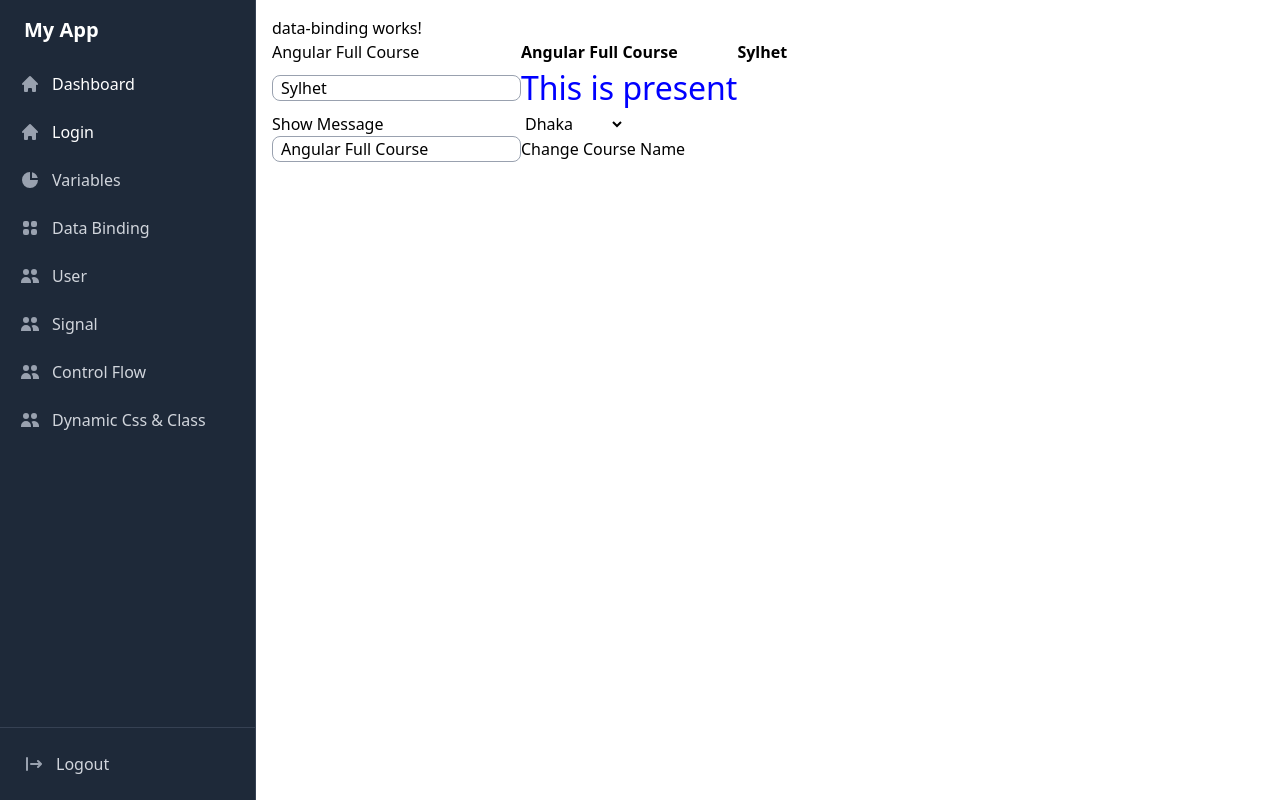
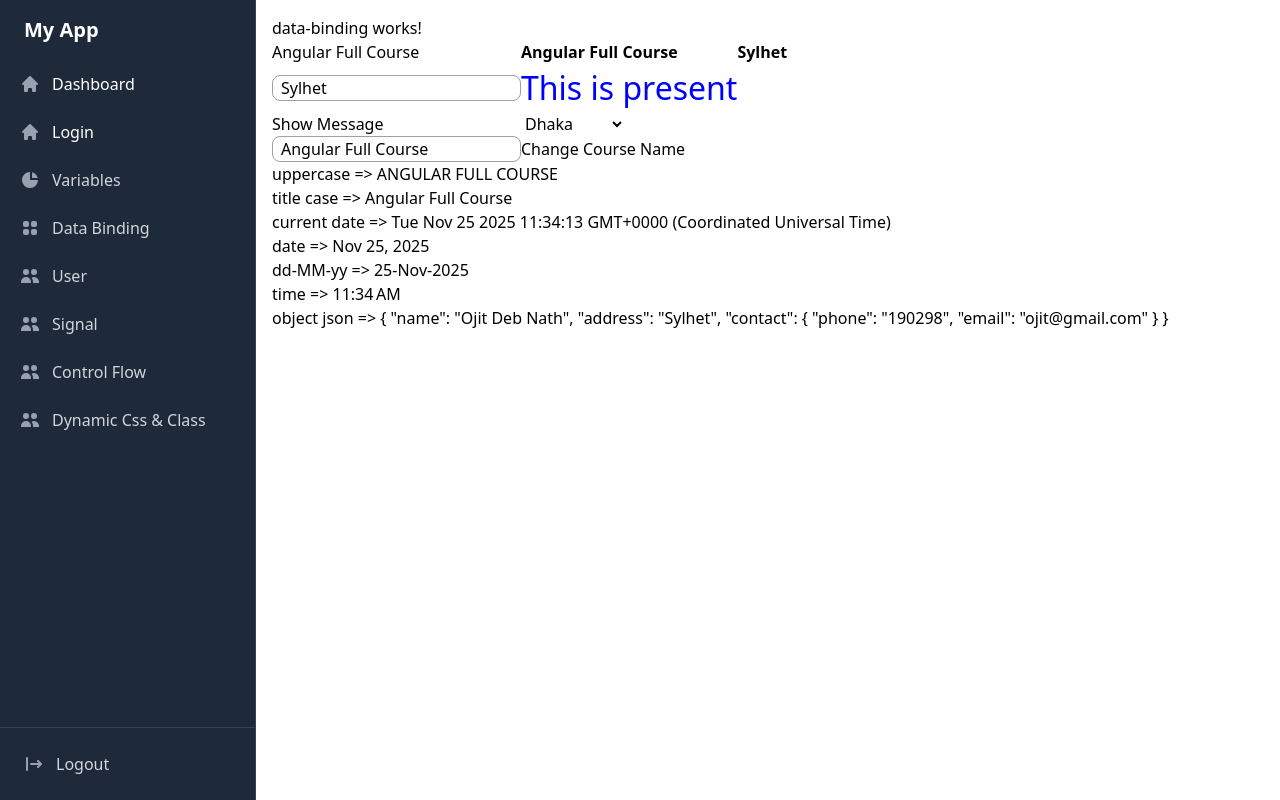
Before and after one commit to ojitdebnathfreelancer/angular-21, an Angular app: page /databinding in a window 1280 px wide. Built offline with nearby package versions, Linux system fonts and the light colour scheme.

Commit message:
form validation and some pipes pratices

```diff
--- a/src/app/components/data-binding/data-binding.html
+++ b/src/app/components/data-binding/data-binding.html
@@ -45,3 +45,11 @@
     </tr>
   </tbody>
 </table>
+
+<p>uppercase => {{ courseName | uppercase }}</p>
+<p>title case => {{ courseName | titlecase }}</p>
+<p>current date => {{ currentDate }}</p>
+<p>date => {{ currentDate | date }}</p>
+<p>dd-MM-yy => {{ currentDate | date : 'dd-MMM-yyy' }}</p>
+<p>time => {{ currentDate | date : 'shortTime' }}</p>
+<p>object json => {{ studentObj | json }}</p>
--- a/src/app/components/data-binding/data-binding.ts
+++ b/src/app/components/data-binding/data-binding.ts
@@ -1,17 +1,28 @@
+import { DatePipe, JsonPipe, TitleCasePipe, UpperCasePipe } from '@angular/common';
 import { Component } from '@angular/core';
 import { FormsModule } from '@angular/forms';
 
 @Component({
   selector: 'app-data-binding',
-  imports: [FormsModule],
+  imports: [FormsModule, UpperCasePipe, TitleCasePipe, DatePipe, JsonPipe],
   templateUrl: './data-binding.html',
   styleUrl: './data-binding.css',
 })
 export class DataBinding {
+  currentDate = new Date();
   courseName: string = 'Angular Full Course';
   coursePrice: number = 50;
   city = 'Sylhet';
   className = 'primary';
+  studentObj = {
+    name: 'Ojit Deb Nath',
+    address: 'Sylhet',
+    contact: {
+      phone: '190298',
+      email: 'ojit@gmail.com',
+    },
+  };
+
   welcomeMeg() {
     alert('Welcome to my practices');
   }
--- a/src/app/components/login/login.ts
+++ b/src/app/components/login/login.ts
@@ -14,11 +14,13 @@ interface LoginData {
   styleUrl: './login.css',
 })
 export class Login {
-  loginModel = signal<LoginData>({
+  initialValue = {
     email: '',
     password: '',
     remember: false,
-  });
+  };
+
+  loginModel = signal<LoginData>(this.initialValue);
 
   loginForm = form(this.loginModel, (schema) => {
     required(schema.email, { message: 'Please enter email' });
@@ -37,5 +39,6 @@ export class Login {
 
     const credentials = this.loginModel();
     console.log('Logging in with:', credentials);
+    this.loginModel.set(this.initialValue);
   }
 }
```
